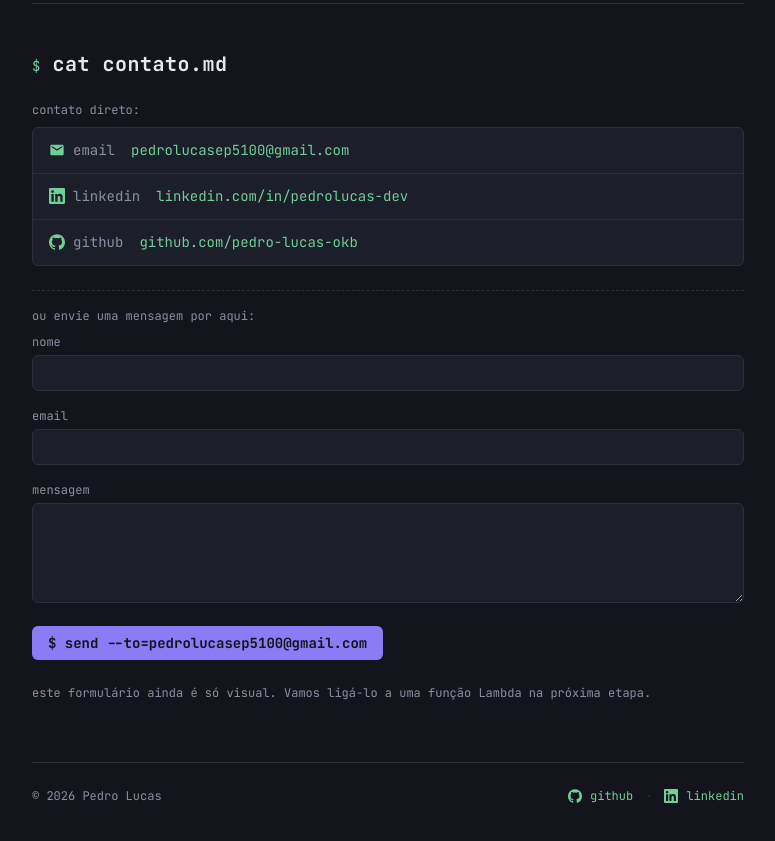
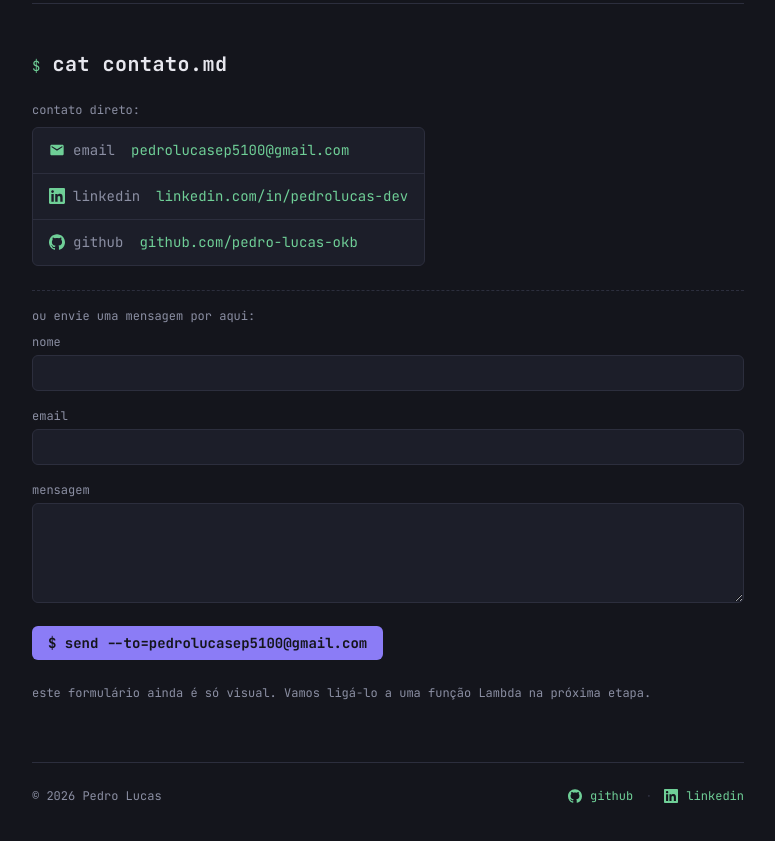
Before and after one commit to Pedro-Lucas-OKB/meu-portfolio, a React (Vite) app in the folder site/: page / in a window 1280 px wide. Shown: the part 3120-3961 px from the top of the page, without its empty margins (252-1027 px from the left). Built offline with nearby package versions, Linux system fonts and the light colour scheme.

Commit message:
fix(contato): encurta o painel de contato para caber no conteúdo

```diff
--- a/site/src/components/ContactForm/ContactForm.module.css
+++ b/site/src/components/ContactForm/ContactForm.module.css
@@ -29,6 +29,8 @@
 }
 
 .contacts {
+  width: fit-content;
+  max-width: 100%;
   border: 1px solid var(--border);
   border-radius: var(--radius);
   overflow: hidden;
@@ -37,11 +39,15 @@
 
 .contactRow {
   display: grid;
-  grid-template-columns: max-content 1fr;
+  grid-template-columns: max-content auto;
   column-gap: var(--space-4);
   padding: var(--space-3) var(--space-4);
   border-bottom: 1px solid var(--border);
   font-size: var(--text-sm);
+}
+
+.contactRow a {
+  overflow-wrap: anywhere;
 }
 
 .contactRow:last-child {
```
